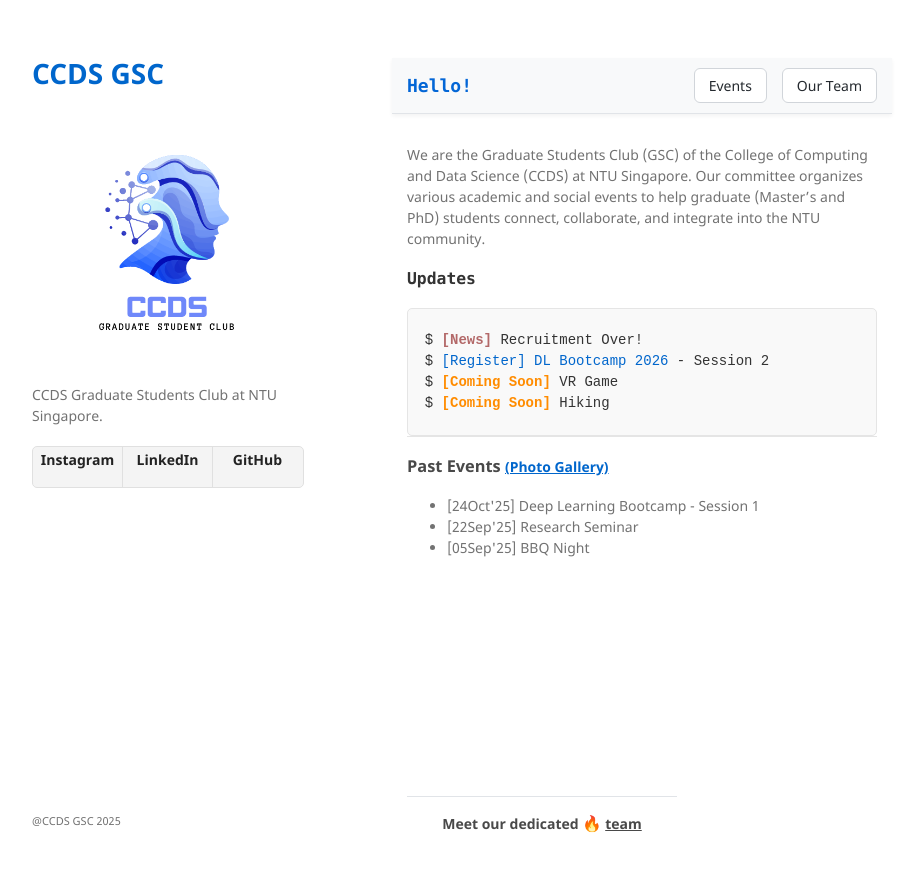
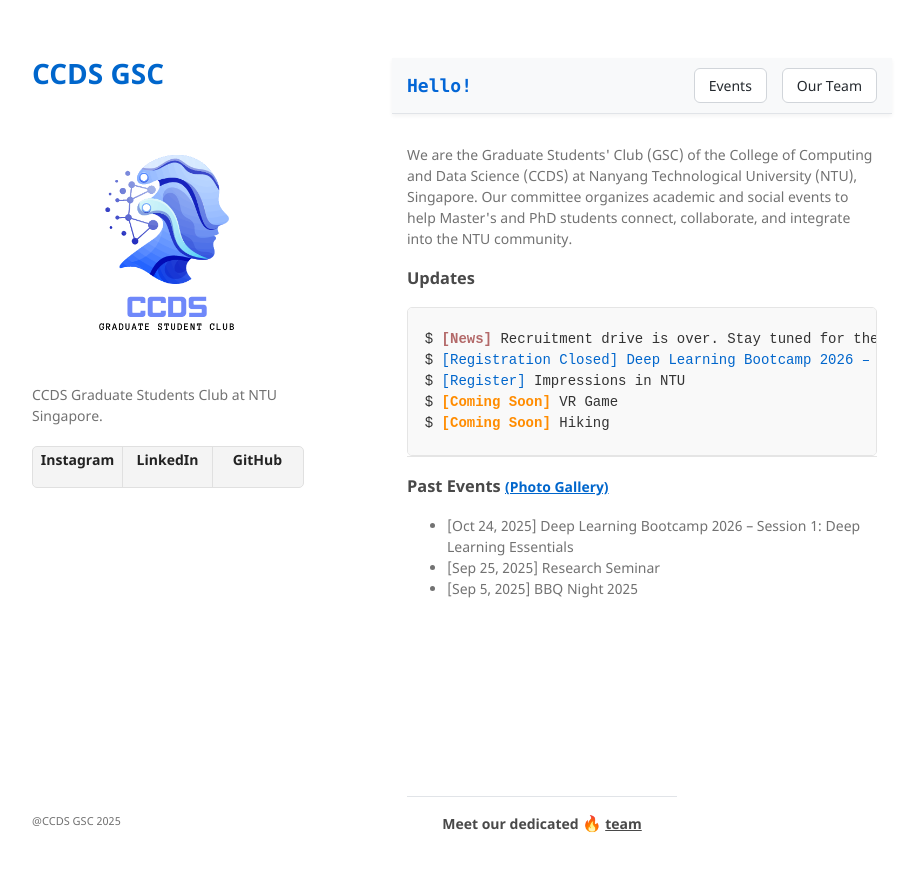
Before and after one commit to ccds-gsc/ccds-gsc.github.io, a Jekyll site: the page built from index.md, in a window 1280 px wide. Shown: the top 872 px of the page, without its empty margins (178-1086 px from the left). Built offline with Jekyll 4.4.1, drawn with Linux system fonts in a browser that asks for light colours.

Commit message:
Update index.md

```diff
--- a/index.md
+++ b/index.md
@@ -69,13 +69,12 @@
 <!-- 🟨 Main Content -->
 <div style="max-width: 900px; margin: 30px auto; padding: 0 15px;">
   <p>
-    We are the Graduate Students Club (GSC) of the College of Computing and Data Science (CCDS) at NTU Singapore.
-    Our committee organizes various academic and social events to help graduate (Master’s and PhD) students connect, collaborate,
-    and integrate into the NTU community.
+    We are the Graduate Students' Club (GSC) of the College of Computing and Data Science (CCDS) at Nanyang Technological University (NTU), Singapore.
+    Our committee organizes academic and social events to help Master's and PhD students connect, collaborate, and integrate into the NTU community.
   </p>
 
 <!-- 🟨 Updates -->
-  <h3><code>Updates</code></h3>
+  <h3>Updates</h3>
 
   <style>
     @keyframes flash {
@@ -119,8 +118,9 @@
   </style>
 
   <pre><code>
-  $ <span class="news">[News]</span> Recruitment Over!
-  $ <a href="https://event.ntu.edu.sg/3rd-deeplearning-bootcamp-ss2" target="_blank" rel="noopener noreferrer">[Register]</a> <a href="https://ntu-dl-bootcamp.github.io/deep-learning-2026/" target="_blank" rel="noopener noreferrer">DL Bootcamp 2026</a> - Session 2
+  $ <span class="news">[News]</span> Recruitment drive is over. Stay tuned for the next one!
+  $ <a href="https://event.ntu.edu.sg/3rd-deeplearning-bootcamp-ss2" target="_blank" rel="noopener noreferrer">[Registration Closed]</a> <a href="https://ntu-dl-bootcamp.github.io/deep-learning-2026/" target="_blank" rel="noopener noreferrer">Deep Learning Bootcamp 2026 – Session 2: Deep Learning for Regression and Classification</a>
+  $ <a href="https://forms.office.com/Pages/ResponsePage.aspx?id=SJPOFSq-K0aPwOF2WpsgSr4CcWpj0HJGlxdrSwoZ1gxUMEhVRVdBSENWVDRJWkZJMUxLMExXWUxBRC4u" target="_blank" rel="noopener noreferrer">[Register]</a> Impressions in NTU
   $ <span class="coming">[Coming Soon]</span> VR Game
   $ <span class="coming">[Coming Soon]</span> Hiking
   </code></pre>
@@ -136,9 +136,9 @@
   </a>
 </h3>
   <ul>
-    <li>[24Oct'25] Deep Learning Bootcamp - Session 1</li>
-    <li>[22Sep'25] Research Seminar</li>
-    <li>[05Sep'25] BBQ Night</li>
+    <li>[Oct 24, 2025] Deep Learning Bootcamp 2026 – Session 1: Deep Learning Essentials</li>
+    <li>[Sep 25, 2025] Research Seminar</li>
+    <li>[Sep 5, 2025] BBQ Night 2025</li>
   </ul>
 
 <!-- 🟥  Meet the team Footer -->
```
